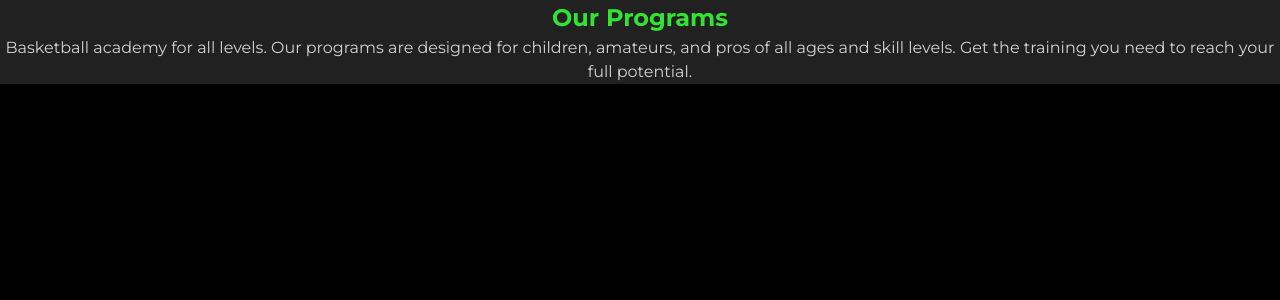
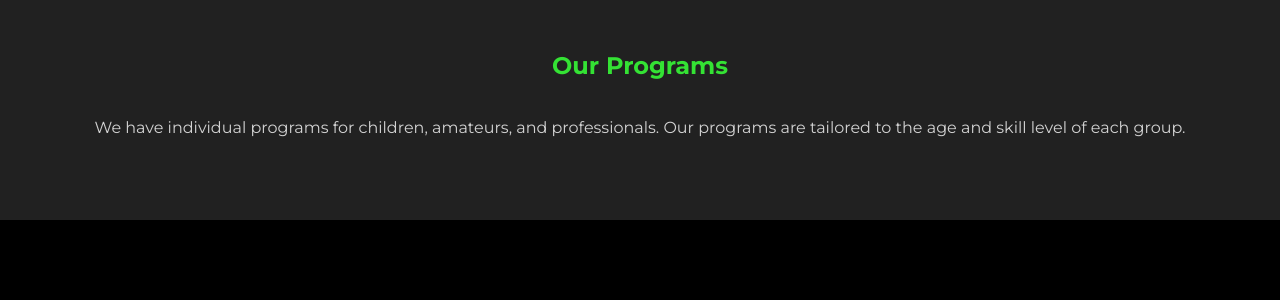
Before and after one commit to anthonyjprater/chosen-elite, a Vue app: page / in a window 1280 px wide. Shown: the top 300 px of the page. Built offline with nearby package versions, Linux system fonts and the light colour scheme.

Commit message:
program section text content

```diff
--- a/src/components/ProgramSection.vue
+++ b/src/components/ProgramSection.vue
@@ -5,7 +5,7 @@
 <template>
     <section>
         <h2>Our Programs</h2>
-        <p>Basketball academy for all levels. Our programs are designed for children, amateurs, and pros of all ages and skill levels. Get the training you need to reach your full potential.</p>
+        <p>We have individual programs for children, amateurs, and professionals. Our programs are tailored to the age and skill level of each group.</p>
         <div class="card-container">
 
         </div>
@@ -20,10 +20,19 @@
     justify-content: center;
     background-color: rgb(33, 33, 33);
     width: 100vw;
+    padding: 3rem 1.5rem;
+    gap: 2rem;
   }
 
   h2 {
     color: var(--green);
     text-wrap: balance;
   }
+
+  .card-container {
+    display: flex;
+    flex-direction: column;
+    gap: 1.5rem;
+  }
+
 </style>
```
Also changed, not shown: src/components/cards/programCard.vue (+16 -0 lines).
